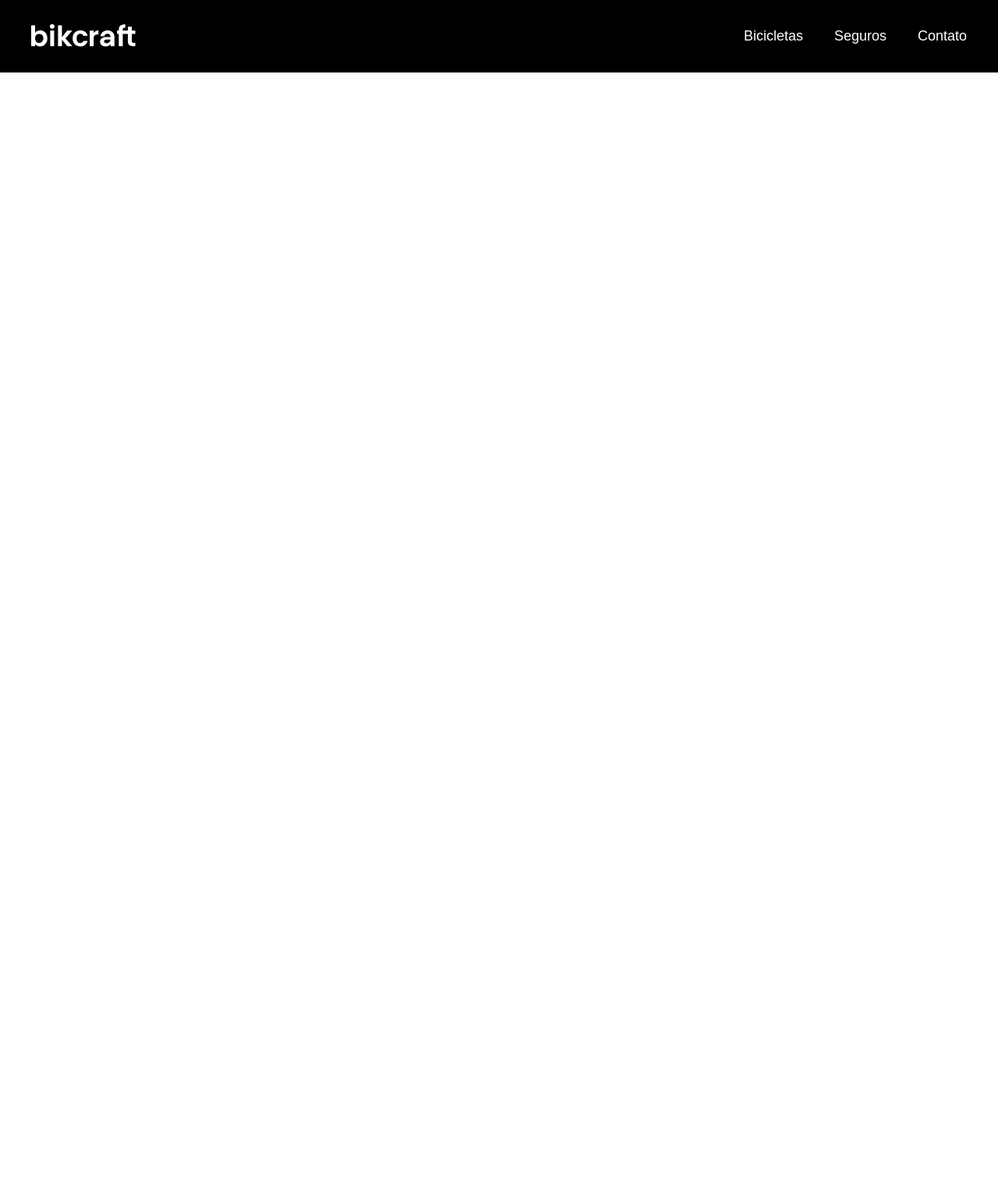
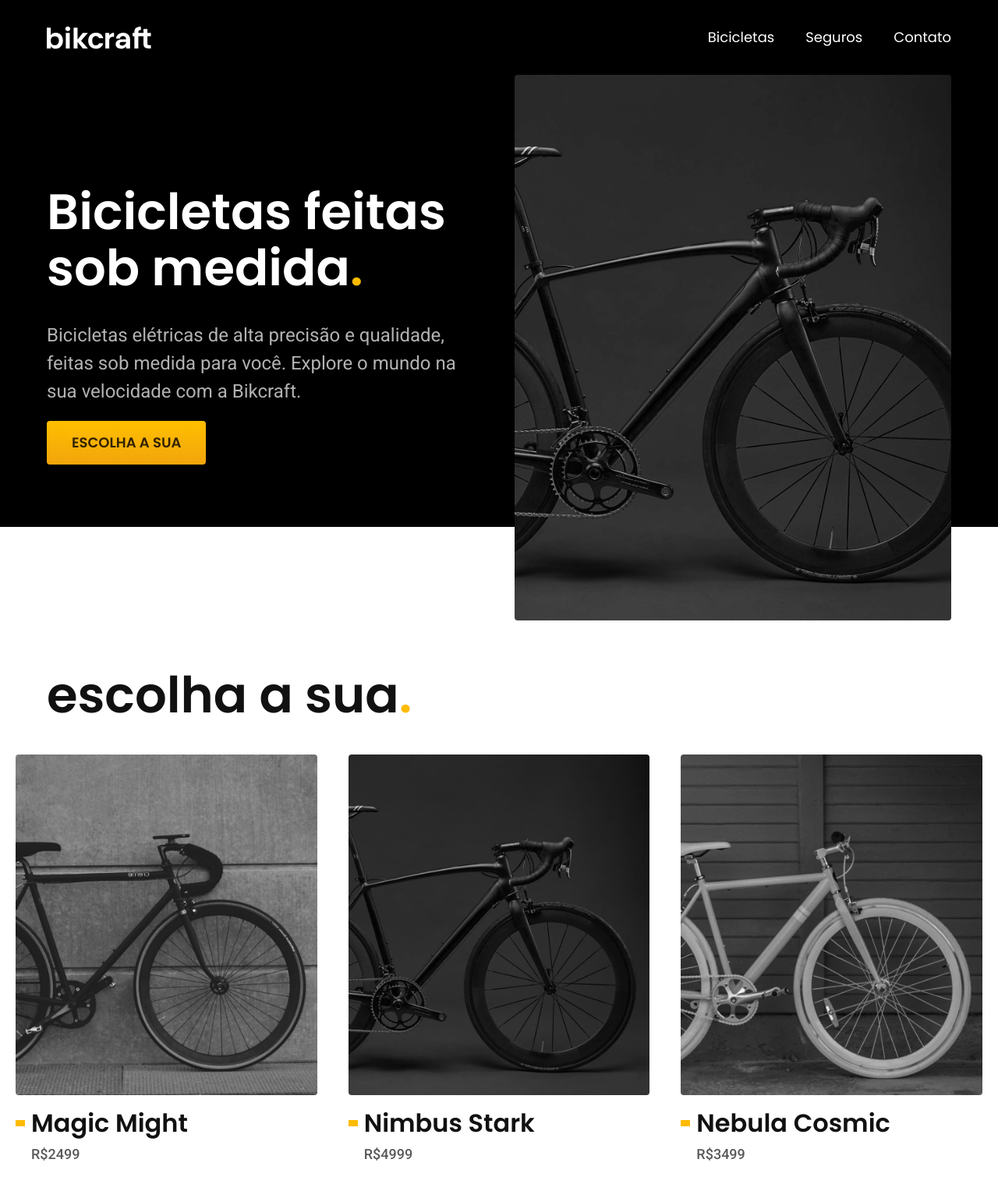
Before and after one commit to eriicpa/bikecraft, a plain HTML site: page index.html in a window 1280 px wide. Shown: the top 1528 px of the page at 78% size. Before the commit the page ends 800 px from the top, so only its background shows below. Drawn offline with Linux system fonts and the light colour scheme.

Commit message:
intro e main

```diff
--- /dev/null
+++ b/css/bicicletas/bicicletas-lista.css
@@ -0,0 +1,62 @@
+.bicicletas-lista {
+  padding-top: 60px;
+  padding-bottom: 120px;
+}
+
+.bicicletas-lista h2 {
+  margin-bottom: 40px;
+}
+
+.bicicletas-lista ul {
+  display: flex;
+  gap: 40px;
+  padding: 0 20px;
+  max-width: 1440px;
+  margin-left: auto;
+  margin-right: auto;
+  overflow-x: auto;
+}
+
+.bicicletas-lista li {
+  min-width: 280px;
+}
+
+.bicicletas-lista a {
+  display: block;
+}
+
+.bicicletas-lista img {
+  margin-bottom: 16px;
+}
+.bicicletas-lista h3 {
+  margin-bottom: 8px;
+  display: flex;
+  align-items: center;
+}
+
+.bicicletas-lista h3::before {
+  content: "";
+  display: inline-block;
+  background-color: var(--cor-p1);
+  height: 8px;
+  width: 12px;
+  margin-right: 8px;
+  transition: 0.2s;
+}
+
+.bicicletas-lista a:hover h3::before {
+  width: 24px;
+}
+
+.bicicletas-lista li span {
+  padding-left: 20px;
+}
+
+@media (max-width: 800px) {
+  .bicicletas-lista {
+    padding-bottom: 60px;
+  }
+  .bicicletas-lista ul {
+    gap: 20px;
+  }
+}
--- /dev/null
+++ b/css/global/global.css
@@ -0,0 +1,34 @@
+body {
+  margin: 0px;
+  font-family: Arial, Helvetica, sans-serif;
+  color: #111;
+  padding-bottom: 600px;
+}
+
+h1,
+h2,
+h3,
+h4,
+ul,
+p {
+  margin: 0px;
+}
+
+ul {
+  padding: 0px;
+  list-style: none;
+}
+
+a {
+  text-decoration: none;
+  color: inherit;
+}
+
+img {
+  max-width: 100%;
+  display: block;
+}
+
+img[src$=".jpg"] {
+  border-radius: 4px;
+}
--- /dev/null
+++ b/css/global/header.css
@@ -0,0 +1,71 @@
+.header-bg {
+  background-color: var(--cor-12);
+}
+
+.header {
+  display: flex;
+  flex-wrap: wrap;
+  gap: 20px;
+  justify-content: space-between;
+  align-items: center;
+  padding-top: 20px;
+  padding-bottom: 20px;
+}
+
+.header-menu {
+  display: flex;
+  flex-wrap: wrap;
+  gap: 40px;
+}
+
+.header-menu a {
+  display: inline-block;
+  padding: 16px 0;
+  position: relative;
+}
+
+.header-menu a:after {
+  content: "";
+  display: block;
+  height: 2px;
+  width: 0px;
+  background: var(--cor-0);
+  margin-top: 4px;
+  transition: 0.3s;
+  position: absolute;
+}
+
+.header-menu a:hover:after {
+  width: 100%;
+}
+
+@media (max-width: 800px) {
+  .header-menu {
+    gap: 20px;
+  }
+
+  .header-menu a {
+    background: var(--cor-11);
+    padding: 12px 16px;
+    border-radius: 4px;
+  }
+
+  .header-menu a:hover {
+    background-color: var(--cor-10);
+  }
+
+  .header a:after {
+    display: none;
+  }
+}
+
+@media (max-width: 600px) {
+  .header-menu {
+    gap: 12px;
+  }
+
+  .header-menu a {
+    padding: 8px 12px;
+    font-size: 14px;
+  }
+}
--- /dev/null
+++ b/css/home/introducao.css
@@ -0,0 +1,54 @@
+.introducao-bg {
+  background: var(--cor-12);
+  box-shadow: inset 0 -120px var(--cor-0);
+}
+
+.introducao {
+  display: grid;
+  grid-template-columns: 1fr 1fr;
+  gap: 0px 40px;
+}
+
+.introducao-conteudo {
+  align-self: end;
+  padding-bottom: 200px;
+}
+
+.introducao img {
+  height: 100%;
+  object-fit: cover;
+  border-radius: 4px;
+}
+
+.introducao h1 {
+  margin-bottom: 32px;
+}
+
+.introducao p {
+  margin-bottom: 20px;
+}
+
+@media (max-width: 800px) {
+  .introducao-bg {
+    background: var(--cor-11);
+    padding-top: 40px;
+    box-shadow: inset 0 -60px #fff;
+  }
+  .introducao {
+    grid-template-columns: 1fr;
+    gap: 32px;
+  }
+
+  .introducao-conteudo {
+    padding-bottom: 0px;
+  }
+
+  .introducao h1 {
+    margin-bottom: 16px;
+  }
+
+  .introducao img {
+    height: 300px;
+    width: 100%;
+  }
+}
--- a/css/style.css
+++ b/css/style.css
@@ -1,89 +1,11 @@
-body {
-  margin: 0px;
-  font-family: Arial, Helvetica, sans-serif;
-}
+@import "./global/global.css";
+@import "./utilidades/tipografia.css";
+@import "./utilidades/cores.css";
 
-ul {
-  margin: 0px;
-  padding: 0px;
-  list-style: none;
-}
+@import "./global/header.css";
 
-a {
-  text-decoration: none;
-}
-.header-bg {
-  background-color: #000;
-}
+@import "./utilidades/componentes.css";
 
-.header {
-  display: flex;
-  flex-wrap: wrap;
-  gap: 20px;
-  justify-content: space-between;
-  align-items: center;
-  padding: 20px;
-  max-width: 1200px;
-  margin-left: auto;
-  margin-right: auto;
-}
+@import "./home/introducao.css";
 
-.header-menu {
-  display: flex;
-  flex-wrap: wrap;
-  gap: 40px;
-}
-
-.header-menu a {
-  color: #fff;
-  display: inline-block;
-  padding: 16px 0;
-  font-size: 18px;
-  position: relative;
-}
-
-.header-menu a:after {
-  content: "";
-  display: block;
-  height: 2px;
-  width: 0px;
-  background: #fff;
-  margin-top: 4px;
-  transition: 0.3s;
-  position: absolute;
-}
-
-.header-menu a:hover:after {
-  width: 100%;
-}
-
-@media (max-width: 800px) {
-  .header-menu {
-    gap: 20px;
-  }
-
-  .header-menu a {
-    background: #111;
-    padding: 12px 16px;
-    border-radius: 4px;
-  }
-
-  .header-menu a:hover {
-    background-color: #2e2e2e;
-  }
-
-  .header a:after {
-    display: none;
-  }
-}
-
-@media (max-width: 600px) {
-  .header-menu {
-    gap: 12px;
-  }
-
-  .header-menu a {
-    padding: 8px 12px;
-    font-size: 14px;
-  }
-}
+@import "./bicicletas/bicicletas-lista.css";
--- /dev/null
+++ b/css/utilidades/componentes.css
@@ -0,0 +1,30 @@
+.container {
+  box-sizing: border-box;
+  max-width: 1200px;
+  padding-left: 20px;
+  padding-right: 20px;
+  margin-left: auto;
+  margin-right: auto;
+}
+
+.botao {
+  display: inline-block;
+  padding: 16px 32px;
+  background: linear-gradient(#ffbf00, #f2a50c);
+  border-radius: 4px;
+  box-shadow: 0 1px 2px rgba(0, 0, 0, 0.1);
+  text-transform: uppercase;
+  color: var(--cor-p5);
+  font: 600 1.125rem/1.35 "Poppins", sans-serif;
+}
+
+.botao:hover {
+  background: linear-gradient(#ffb60d, #e59317);
+}
+
+@media (max-width: 600px) {
+  .botao {
+    padding: 12px 16px;
+    font-size: 1rem;
+  }
+}
--- /dev/null
+++ b/css/utilidades/cores.css
@@ -0,0 +1,92 @@
+:root {
+  --cor-0: #fff;
+  --cor-1: #f7f7f7;
+  --cor-2: #ededed;
+  --cor-3: #dedede;
+  --cor-4: #cccccc;
+  --cor-5: #b2b2b2;
+  --cor-6: #9c9c9c;
+  --cor-7: #717171;
+  --cor-8: #595959;
+  --cor-9: #404040;
+  --cor-10: #2e2e2e;
+  --cor-11: #111111;
+  --cor-12: #000000;
+  --cor-p1: #ffbb00;
+  --cor-p2: #e4a30b;
+  --cor-p3: #a66f00;
+  --cor-p4: #664400;
+  --cor-p5: #332200;
+}
+
+.cor-0 {
+  color: var(--cor-0);
+}
+
+.cor-1 {
+  color: var(--cor-1);
+}
+
+.cor-2 {
+  color: var(--cor-2);
+}
+
+.cor-3 {
+  color: var(--cor-3);
+}
+
+.cor-4 {
+  color: var(--cor-4);
+}
+
+.cor-5 {
+  color: var(--cor-5);
+}
+
+.cor-6 {
+  color: var(--cor-6);
+}
+
+.cor-7 {
+  color: var(--cor-7);
+}
+
+.cor-8 {
+  color: var(--cor-8);
+}
+
+.cor-9 {
+  color: var(--cor-9);
+}
+
+.cor-10 {
+  color: var(--cor-10);
+}
+
+.cor-11 {
+  color: var(--cor-11);
+}
+
+.cor-12 {
+  color: var(--cor-12);
+}
+
+.cor-p1 {
+  color: var(--cor-p1);
+}
+
+.cor-p2 {
+  color: var(--cor-p2);
+}
+
+.cor-p3 {
+  color: var(--cor-p3);
+}
+
+.cor-p4 {
+  color: var(--cor-p4);
+}
+
+.cor-p5 {
+  color: var(--cor-p5);
+}
--- /dev/null
+++ b/css/utilidades/tipografia.css
@@ -0,0 +1,75 @@
+.font-1-xs {
+  font: 400 0.75rem/1.35 "Poppins", sans-serif;
+}
+
+.font-2-xs {
+  font: 400 0.875rem/1.43 "Roboto", sans-serif;
+}
+
+.font-1-s {
+  font: 400 1rem/1.5 "Poppins", sans-serif;
+}
+
+.font-2-s {
+  font: 400 1rem/1.5 "Roboto", sans-serif;
+}
+
+.font-1-m,
+.font-1-m-b {
+  font: 400 1.125rem/1.35 "Poppins", sans-serif;
+}
+
+.font-1-m-b {
+  font-weight: 600;
+}
+
+.font-2-m {
+  font: 500 1.125rem/1.35 "Roboto", sans-serif;
+}
+
+.font-1-l {
+  font: 400 1.5rem/1.5 "Poppins", sans-serif;
+}
+
+.font-2-l,
+.font-2-l-b {
+  font: 400 1.5rem/1.5 "Roboto", sans-serif;
+}
+
+.font-2-l-b {
+  font-weight: 500;
+  letter-spacing: 0.015em;
+  text-transform: uppercase;
+}
+
+.font-1-xl {
+  font: 600 2rem/1.25 "Poppins", sans-serif;
+}
+
+.font-2-xl {
+  font: 500 2rem/1.25 "Roboto", sans-serif;
+}
+
+.font-1-xxl {
+  font: 600 4rem/1.125 "Poppins", sans-serif;
+}
+
+@media (max-width: 1200px) {
+  .font-1-xxl {
+    font-size: 3rem;
+  }
+  .font-2-l,
+  .font-2-l-b {
+    font-size: 1.125rem;
+  }
+}
+
+@media (max-width: 800px) {
+  .font-1-xxl {
+    font-size: 2rem;
+  }
+  .font-1-xl,
+  .font-2-xl {
+    font-size: 1.5rem;
+  }
+}
--- a/index.html
+++ b/index.html
@@ -7,14 +7,18 @@
   <meta name="description" content="Bicicletas eletricas nao sei que nao sei o que la">
   <title>BikCraft</title>
   <link rel="stylesheet" href="./css/style.css">
+
+  <link rel="preconnect" href="https://fonts.googleapis.com">
+  <link rel="preconnect" href="https://fonts.gstatic.com" crossorigin>
+  <link href="https://fonts.googleapis.com/css2?family=Poppins:wght@400;600&family=Roboto:wght@400;500&display=swap" rel="stylesheet">
 </head>
 
 <body>
   <header class="header-bg">
-    <div class="header">
+    <div class="header container">
       <a href=""><img src="./img/bikcraft.svg" alt="Bikcraft"></a>
       <nav aria-label="primaria">
-        <ul class="header-menu">
+        <ul class="header-menu font-1-m cor-0">
           <li><a href="./bicicletaa.html">Bicicletas</a></li>
           <li><a href="./seguros.html">Seguros</a></li>
           <li><a href="./contatos.html">Contato</a></li>
@@ -22,6 +26,50 @@
       </nav>
     </div>
   </header>
+
+  <main class="introducao-bg">
+    <div class="introducao container">
+      <div class="introducao-conteudo">
+        <h1 class="font-1-xxl cor-0">Bicicletas feitas sob medida<span class="cor-p1">.</span></h1>
+        <p class="font-2-l cor-5">
+          Bicicletas elétricas de alta precisão e qualidade, feitas sob medida para você. Explore o mundo na sua velocidade com a Bikcraft.
+        </p>
+        <a href="./bicicletas.html" class="botao">Escolha a sua</a>
+      </div>
+      <div>
+        <img src="./img/fotos/introducao.jpg" alt="Bicicleta preta">
+      </div>
+    </div>
+  </main>
+  <article class="bicicletas-lista">
+    <h2 class=" container font-1-xxl">escolha a sua<span class="cor-p1">.</span></h2>
+
+    <ul>
+      <li>
+        <a href="./bicicletas/magic.html">
+          <img src="./img/bicicletas/magic-home.jpg" alt="Bicicleta Preta">
+          <h3 class="font-1-xl">Magic Might</h3>
+          <span class="font-2-m cor-8">R$2499</span>
+        </a>
+      </li>
+
+      <li>
+        <a href="./bicicletas/nimbus.html">
+          <img src="./img/bicicletas/nimbus-home.jpg" alt="Bicicleta Preta">
+          <h3 class="font-1-xl">Nimbus Stark</h3>
+          <span class="font-2-m cor-8">R$4999</span>
+        </a>
+      </li>
+
+      <li>
+        <a href="./bicicletas/nebula.html">
+          <img src="./img/bicicletas/nebula-home.jpg" alt="Bicicleta Preta">
+          <h3 class="font-1-xl">Nebula Cosmic</h3>
+          <span class="font-2-m cor-8">R$3499</span>
+        </a>
+      </li>
+    </ul>
+  </article>
 </body>
 
 </html>
```
